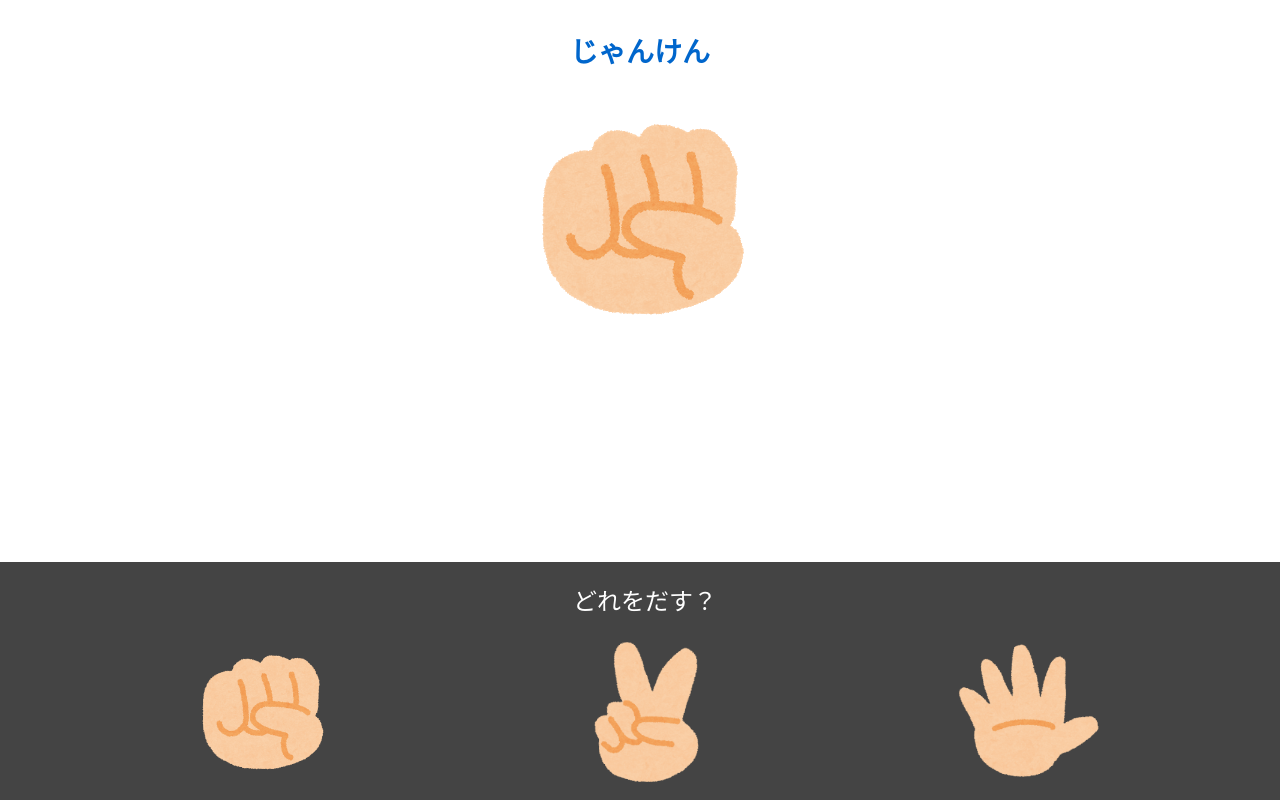
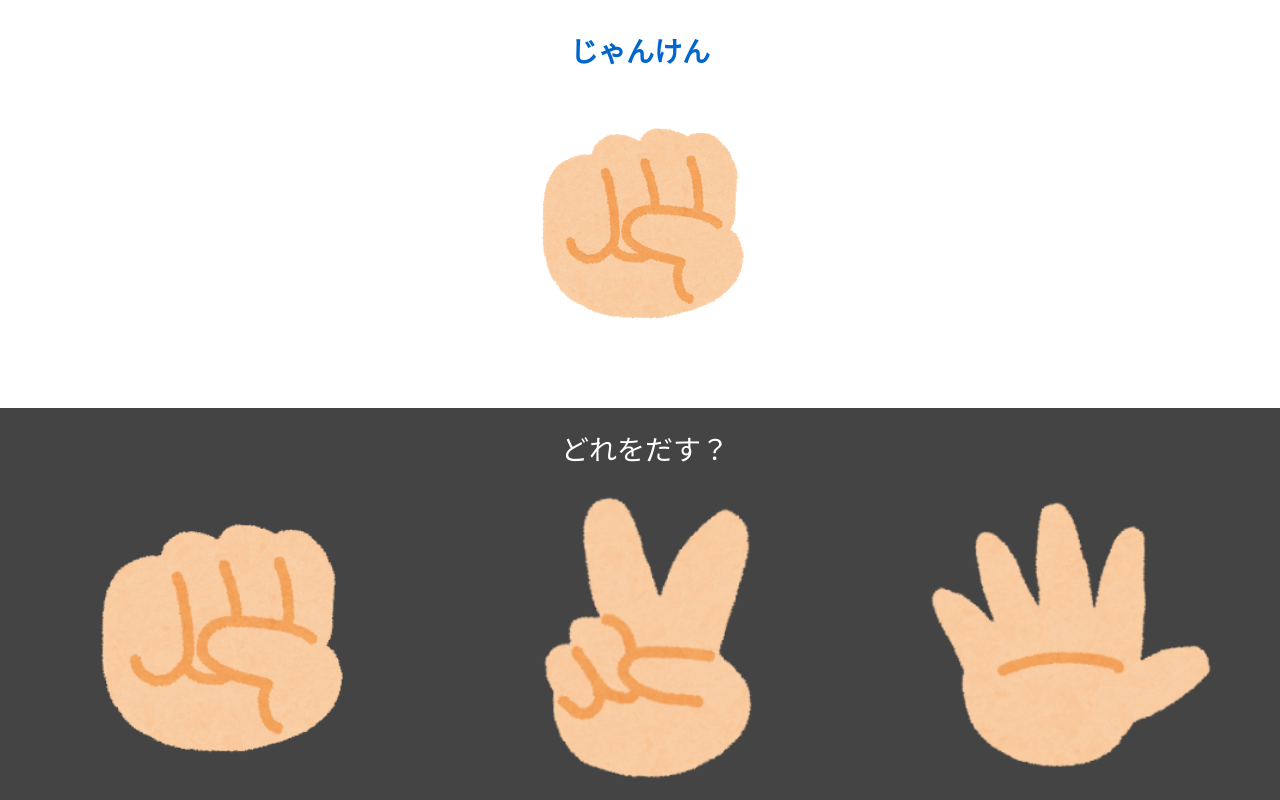
Before and after one commit to mori-ari/mori-ari.github.io, a PHP site: page /janken_tpl.html in a window 1280 px wide. Run offline with PHP 8.4, Linux system fonts and the light colour scheme; some libraries are stand-ins or nearby versions.

Commit message:
じゃんけん修正

```diff
--- a/20200822/css/sample.css
+++ b/20200822/css/sample.css
@@ -7,10 +7,10 @@
     width: 100%;
     height: 100%;
     font-family: 'Kosugi Maru', sans-serif;
-    /* max-width: 960px; */
-    justify-items: center;
+    max-width: 720px;
+    /* justify-items: center;
     text-align: center;
-    font-size: 24px;
+    font-size: 24px; */
     /* width:700px; */
     margin-right: auto;
     margin-left : auto;
@@ -18,7 +18,6 @@
 
 #wrapper{
     text-align: center;
-    width:960px;
     margin:30px 0;
 }
 
@@ -44,7 +43,7 @@
     background-color: #444;
     padding: 10px 5px;
     width: 100%;
-    /* max-width: 960px; */
+
 }
 
 #footer-text{
@@ -62,7 +61,7 @@
 
 li{
     list-style-type:none;
-    width: 30%;
+    width: 33.33333%;
     border-radius: 20px;
 }
 
@@ -71,8 +70,7 @@
 }
 
 .janken img{
-    /* width: 70%; */
-    height: 150px;
+    width: 70%;
 }
 
 /* li#gu_btn {
```
